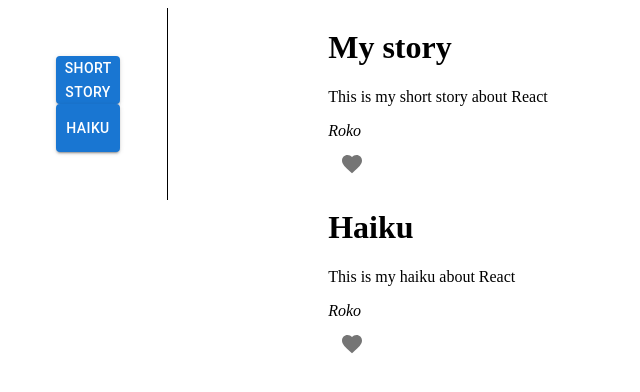
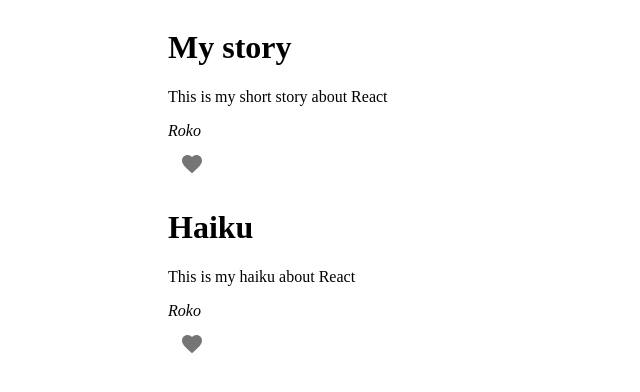
Before and after one commit to rcupic/tic-toe, a React (Create React App) app: page /posts in a window 1280 px wide. Shown: the top 392 px of the page, without its empty margins (0-640 px from the left). Built offline with nearby package versions, Linux system fonts and the light colour scheme.

Commit message:
remove categories

```diff
--- a/src/data.ts
+++ b/src/data.ts
@@ -1,14 +1,3 @@
-const categories: ICategory[] = [
-  {
-    id: '1',
-    name: 'Short story',
-  },
-  {
-    id: '2',
-    name: 'Haiku',
-  },
-];
-
 const posts: IPost[] = [
   {
     id: '1',
@@ -32,17 +21,8 @@ const posts: IPost[] = [
   },
 ];
 
-export function getCategories(): ICategory[] {
-  return categories;
-}
-
 export function getPosts(): IPost[] {
   return posts;
-}
-
-export interface ICategory {
-  id: string;
-  name: string;
 }
 
 export interface IPost {
--- a/src/index.scss
+++ b/src/index.scss
@@ -48,13 +48,6 @@
   display: flex;
   height: 100%;
 
-  .posts-category-nav {
-    width: 5%;
-    height: 50%;
-    padding: 3rem;
-    border-right: solid 1px;
-  }
-
   .posts-table-view {
     margin-left: 10rem;
     width: 95%;
--- a/src/routes/posts.tsx
+++ b/src/routes/posts.tsx
@@ -2,11 +2,10 @@ import { Button, IconButton } from '@mui/material';
 import { useState } from 'react';
 import FavoriteIcon from '@mui/icons-material/Favorite';
 import { red } from '@mui/material/colors';
-import { getCategories, getPosts } from '../data';
+import { getPosts } from '../data';
 
 export const Posts = function (): JSX.Element {
   const [posts, changePosts] = useState(getPosts());
-  const categories = getCategories();
   let likeCounter = 1;
 
   const handleLike = (i: string): void => {
@@ -40,19 +39,6 @@ export const Posts = function (): JSX.Element {
 
   return (
     <div className="posts-view">
-      <nav className="posts-category-nav">
-        {categories.map(category => (
-          <Button
-            sx={{ height: '3rem', width: '3rem', maxWidth: '3rem', display: 'flex', flex: '1' }}
-            type="button"
-            variant="contained"
-            className="square"
-            key={category.id}
-          >
-            {category.name}
-          </Button>
-        ))}
-      </nav>
       <div className="posts-table-view">
         {posts.map(post => (
           <div key={post.id}>
```
